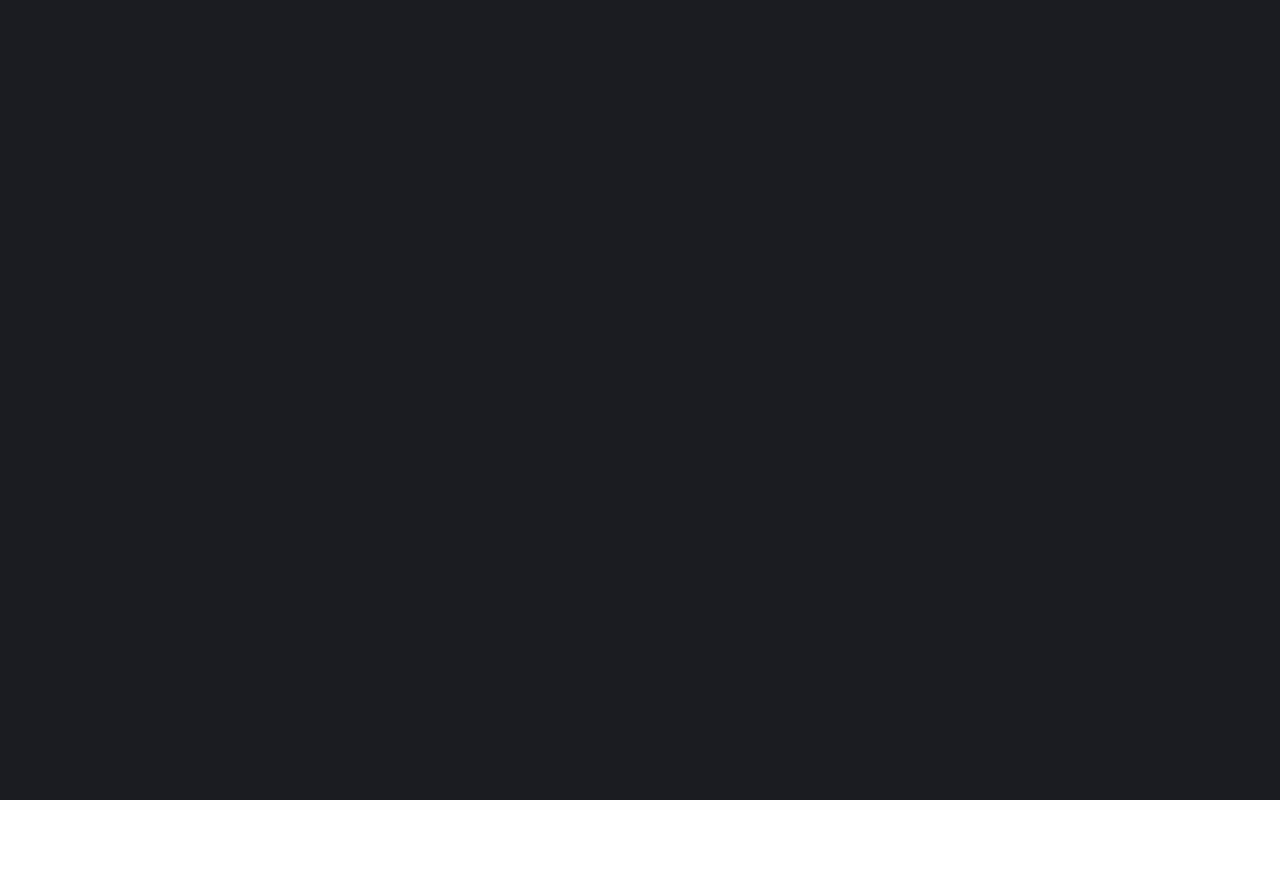
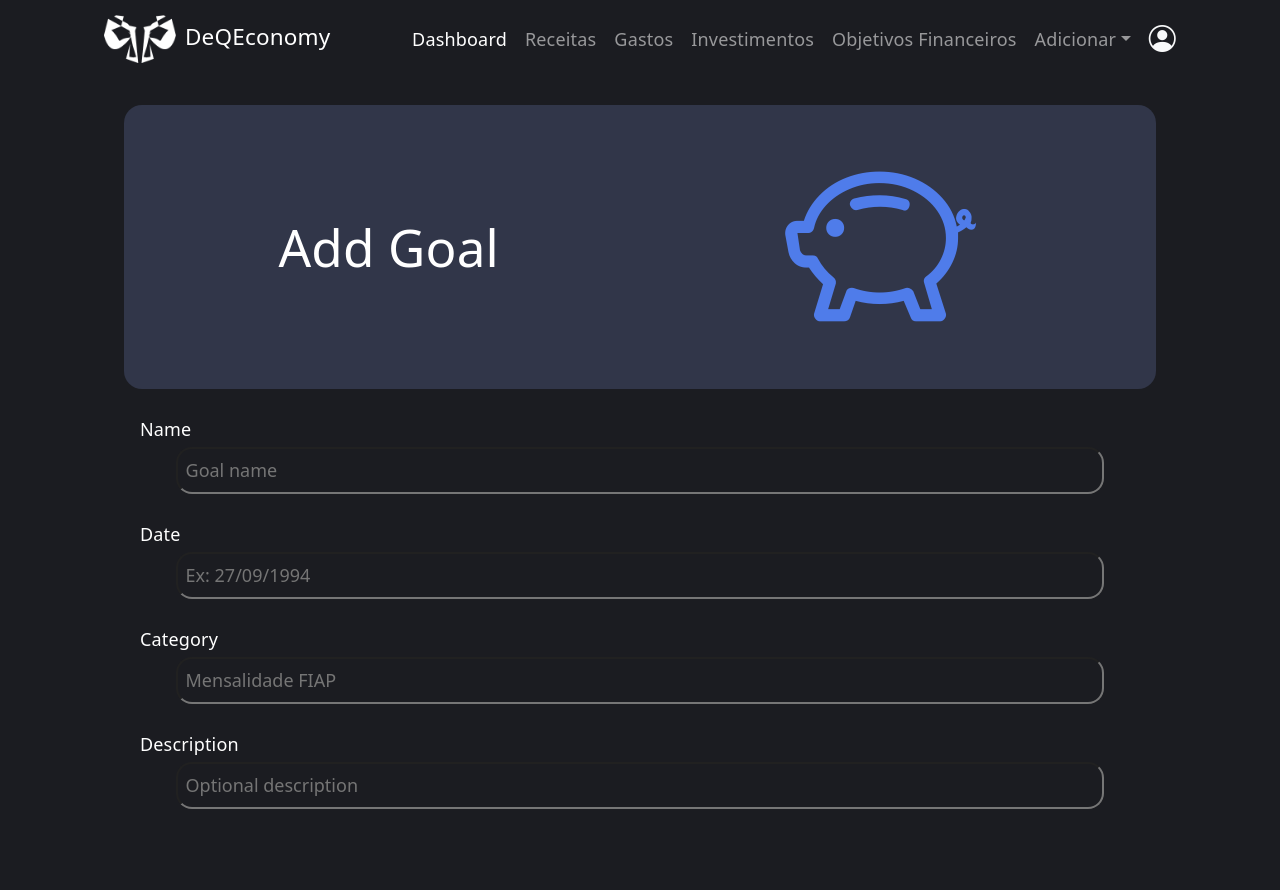
Before and after one commit to kam3lyaa/react-fintech, a React (Vite) app in the folder fintech-project/: page /goals/add in a window 1280 px wide. Before the commit this address had no page. Shown: the top 890 px of the page. Before the commit the page ends 800 px from the top, so only its background shows below. Built offline with nearby package versions, Linux system fonts and the light colour scheme.

Commit message:
criação de add goal e concertando os cards de goal

```diff
--- a/fintech-project/src/App.tsx
+++ b/fintech-project/src/App.tsx
@@ -9,6 +9,7 @@ import AddIncome from "./pages/AddIncome";
 import Investment from "./pages/Investment";
 import Goal from "./pages/Goal";
 import AddInvestment from "./pages/AddInvestment";
+import AddGoal from "./pages/AddGoal";
 
 
 function App() {
@@ -19,6 +20,7 @@ function App() {
         <Route path="/" element={<Dashboard />} />
 
         <Route path="/goals" element={<Goal />} />
+        <Route path="/goals/add" element={<AddGoal />}/>
 
         <Route path="/expenses" element={<Expenses />}/>
         <Route path="/expenses/add" element={<AddExpense />}/>
@@ -29,10 +31,6 @@ function App() {
         <Route path="/investments" element={<Investment />}/>
         <Route path="/investments/add" element={<AddInvestment />}/>
 
-        <Route path="/goal" element={<Goal />}/>
-
-
-
       </Routes>
     </BrowserRouter>
 
--- a/fintech-project/src/components/GoalCard.tsx
+++ b/fintech-project/src/components/GoalCard.tsx
@@ -16,8 +16,8 @@ const GoalCard = ({ data, color }: GoalCardProps) => {
   const navigate = useNavigate();
 
   return (
-    <section className="section-exib exibir-goals  row g-3 align-items-stretch">
-      <div className="row">
+    <section className="section-exib exibir-goals">
+      <div className="row g-3 justify-content-center">
 
         {data.map((item) => (
           <aside
@@ -29,11 +29,11 @@ const GoalCard = ({ data, color }: GoalCardProps) => {
               <i className={`${item.icon} display-1 ${color}`} />
             </div>
 
-            <div className="col-8 p-1 meu_texto text-center text-start d-flex flex-column justify-content-center">
-              <p className="m-0 fs-1 fw-bold">{item.name}</p>
-              <p className="m-0 fs-1 small">R$ {item.value}</p>
+            <div className="p-1 meu_texto text-center d-flex flex-column justify-content-center">
+              <p className="m-0 fs-3 fw-bold">{item.name}</p>
+              <p className="m-0 fs-3 small">R$ {item.value}</p>
 
-              <span className="fs-1 text-decoration-none texto-azul2"
+              <span className="fs-2 text-decoration-none texto-azul2"
               onClick={() => navigate(item.route)}
                 style={{ cursor: "pointer" }}
             >
--- /dev/null
+++ b/fintech-project/src/components/GoalForm.tsx
@@ -0,0 +1,23 @@
+const GoalForm = () => {
+    return(
+
+      <>
+
+
+      <label className="label-input-element">Name</label>
+      <input type="text" placeholder="Goal name" className="mb-4 input-label" />
+
+      <label className="label-input-element">Date</label>
+      <input type="text" placeholder="Ex: 27/09/1994" className="mb-4 input-label" />
+
+      <label className="label-input-element">Category</label>
+      <input type="text" placeholder="Mensalidade FIAP" className="mb-4 input-label" />
+
+      <label className="label-input-element">Description</label>
+      <input type="text" placeholder="Optional description" className="mb-4 input-label" />
+
+      </>
+  );
+}
+
+export default GoalForm;
--- a/fintech-project/src/components/GoalTransactionListHeader.tsx
+++ b/fintech-project/src/components/GoalTransactionListHeader.tsx
@@ -10,7 +10,7 @@ const GoalTransactionListHeader= ({ name,color, icon }: GoalTransactionListHeade
         <section className="row  my-4 mx-auto p-6">
           <aside className="col-12  rounded-4 bg-azul m-auto row align-items-center justify-content-center ">
             <div className="col-6 m-auto">
-              <p className="meu_texto  display-4">{name}</p>
+              <p className="meu_texto display-4">{name}</p>
             </div>
             <div className="col-6 p-0 ps-1 b text-center p-4">
               <i className={`${icon} display-3 icone-page ${color}`}></i>
--- a/fintech-project/src/components/Navbar.tsx
+++ b/fintech-project/src/components/Navbar.tsx
@@ -58,7 +58,7 @@ function Navbar(){
                   <li><div onClick={() => navigate("/investments/add")} style={{cursor:"pointer"}}  className="dropdown-item" >Investimento</div></li>
                   <li><hr className="dropdown-divider" /></li>
                   <li>
-                    <div onClick={() => navigate("/goals")} style={{cursor:"pointer"}} className="dropdown-item" >Objetivo Fiananceiro</div>
+                    <div onClick={() => navigate("/goals/add")} style={{cursor:"pointer"}} className="dropdown-item" >Objetivo Fiananceiro</div>
                   </li>
                 </ul>
               </li>
--- /dev/null
+++ b/fintech-project/src/pages/AddGoal.tsx
@@ -0,0 +1,28 @@
+import Navbar from "../components/Navbar"
+import GoalTransactionListHeader from "../components/GoalTransactionListHeader"
+import AddButton from "../components/AddButton"
+import GoalForm from "../components/GoalForm"
+
+
+const AddGoal = () =>{
+    return(
+        <>
+        <Navbar/>
+
+            <div className='col-11 mx-auto'>
+                <GoalTransactionListHeader
+                name="Add Goal"
+                color="texto-azul2"
+                icon="bi bi-piggy-bank"
+                />
+                <GoalForm/>
+                <AddButton
+                text='Adicionar novo Objetivo'
+                onClick={()=> {}}
+                />
+            </div>
+        </>
+    )
+}
+
+export default AddGoal;
--- a/fintech-project/src/pages/Goal.tsx
+++ b/fintech-project/src/pages/Goal.tsx
@@ -38,7 +38,7 @@ const Goal = () =>  {
             <main className="container p-3 rounded-3 text-light container-principal w-100 ">
         <section className="row">
                 <GoalTransactionListHeader
-                name="Meus Objetivos"
+                name="My Goals"
                 color="texto-azul2"
                 icon="bi bi-piggy-bank"
                 />
@@ -50,7 +50,7 @@ const Goal = () =>  {
 
                 <AddButton
                 text='Adicionar Goal'
-                onClick={()=> {navigate("/goal/add")}}
+                onClick={()=> {navigate("/goals/add")}}
                 />
 
             </section>
```
